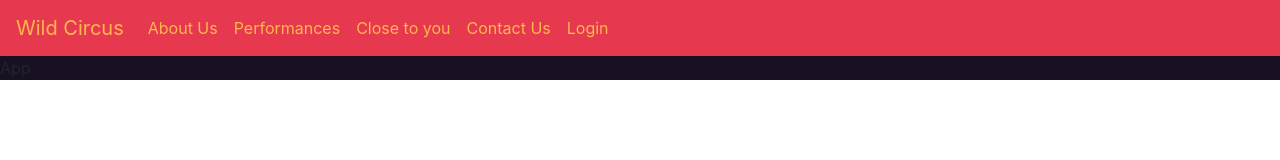
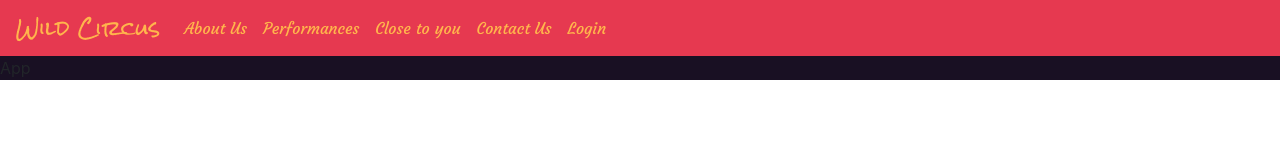
Before and after one commit to Elisecroft/WildCircus-Client, a React (Create React App) app: page / in a window 1280 px wide. Shown: the top 160 px of the page. Built offline with nearby package versions, Linux system fonts and the light colour scheme.

Commit message:
Add fonts

```diff
--- a/src/App.css
+++ b/src/App.css
@@ -1,3 +1,5 @@
+@import url('https://fonts.googleapis.com/css?family=Courgette&display=swap');
+
 .App {
   background-color: #191023;
 }
--- a/src/Components/Topbar/Topbar.css
+++ b/src/Components/Topbar/Topbar.css
@@ -1,7 +1,15 @@
+@import url('https://fonts.googleapis.com/css?family=Rock+Salt&display=swap');
+
 .custom-navbar {
   background-color: #E63950;
 }
 
-.navbar-light .navbar-nav .nav-link, .navbar-brand {
+.navbar-brand {
   color: #FFB64C !important;
+  font-family: 'Rock Salt', cursive;
 }
+
+.navbar-light .navbar-nav .nav-link {
+  color: #FFB64C !important;
+  font-family: 'Courgette', cursive;
+}
```
